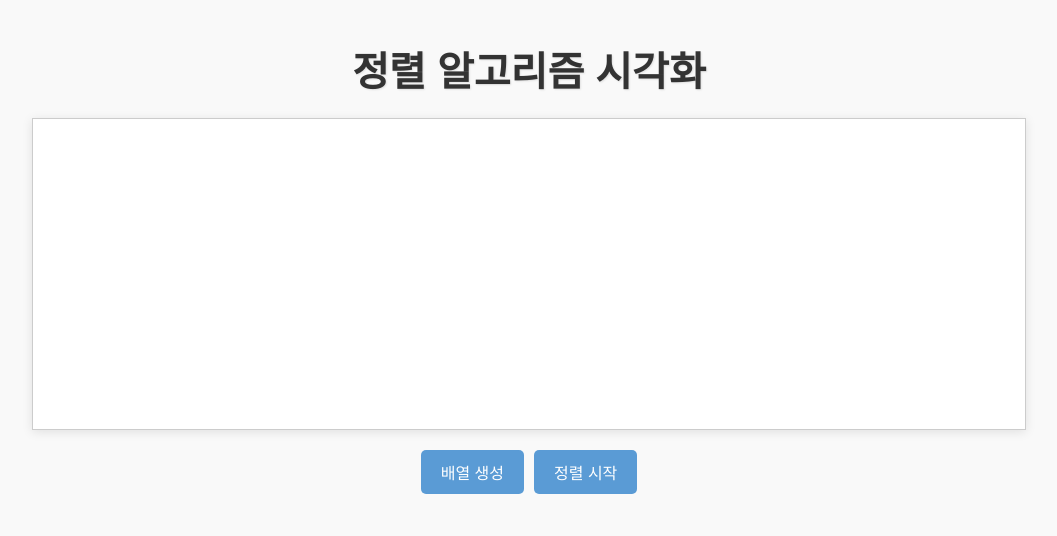
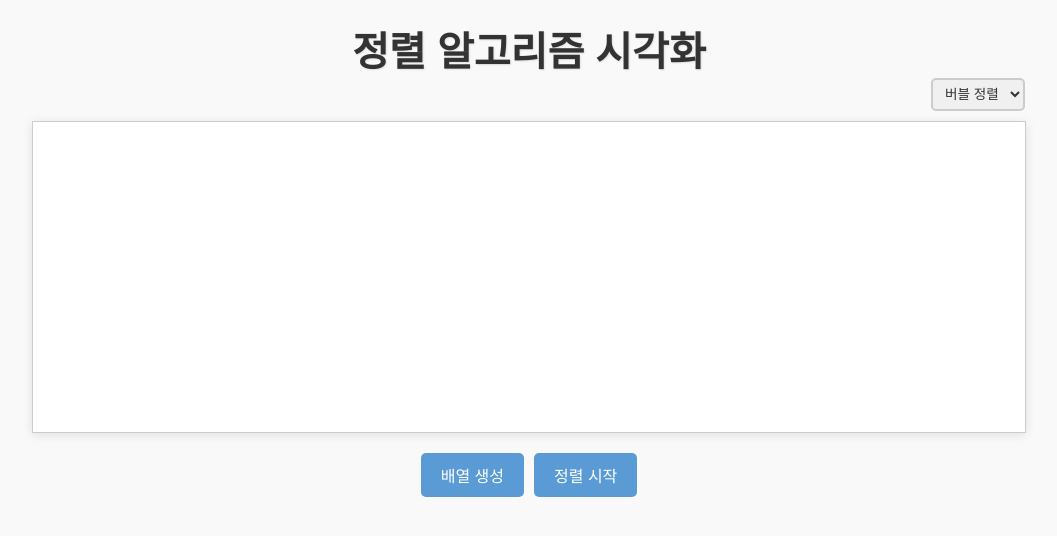
Before and after one commit to SangJin983/sorting-visualization, a website built with Vite: page index.html in a window 1280 px wide. Shown: the whole page, without its empty margins (111-1168 px from the left). Built offline with nearby package versions, Linux system fonts and the light colour scheme.

Commit message:
정렬 알고리즘 선택박스 추가

```diff
--- a/index.html
+++ b/index.html
@@ -7,7 +7,15 @@
     <link rel="stylesheet" href="./styles.css" />
   </head>
   <body>
-    <h1>정렬 알고리즘 시각화</h1>
+    <header>
+      <h1>정렬 알고리즘 시각화</h1>
+      <div class="select-container">
+        <select class="sort-select" title="알고리즘 선택">
+          <option value="bubble">버블 정렬</option>
+          <option value="selection">선택 정렬</option>
+        </select>
+      </div>
+    </header>
     <div class="array-container"></div>
     <div class="btn-container">
       <button class="generate-btn">배열 생성</button>
--- a/styles.css
+++ b/styles.css
@@ -10,11 +10,42 @@ body {
   box-sizing: border-box;
 }
 
+header {
+  width: 80%;
+  display: flex;
+  flex-direction: column;
+  margin-bottom: 10px;
+}
+
 h1 {
-  margin: 20px 0;
+  margin: 0;
   color: #333;
   font-size: 2.5rem;
   text-shadow: 1px 1px 2px rgba(0, 0, 0, 0.1);
+  flex: 1; /* 남은 공간을 차지하도록 설정 */
+  text-align: center; /* 중앙 정렬 */
+}
+
+.select-container {
+  display: flex;
+  align-items: center; /* 세로 중앙 정렬 */
+}
+
+.sort-select {
+  margin-left: auto; /* select를 오른쪽 끝에 배치*/
+  padding: 6px 8px;
+  font-size: 0.85rem;
+  border: 2px solid #ccc;
+  border-radius: 5px;
+  color: #333;
+  background-color: #f0f0f0;
+  cursor: pointer;
+  transition: border-color 0.3s ease, background-color 0.3s ease; /* 테두리와 배경 색상 전환*/
+}
+
+.sort-select:focus {
+  border-color: #888;
+  background-color: #e0e0e0;
 }
 
 .array-container {
```
